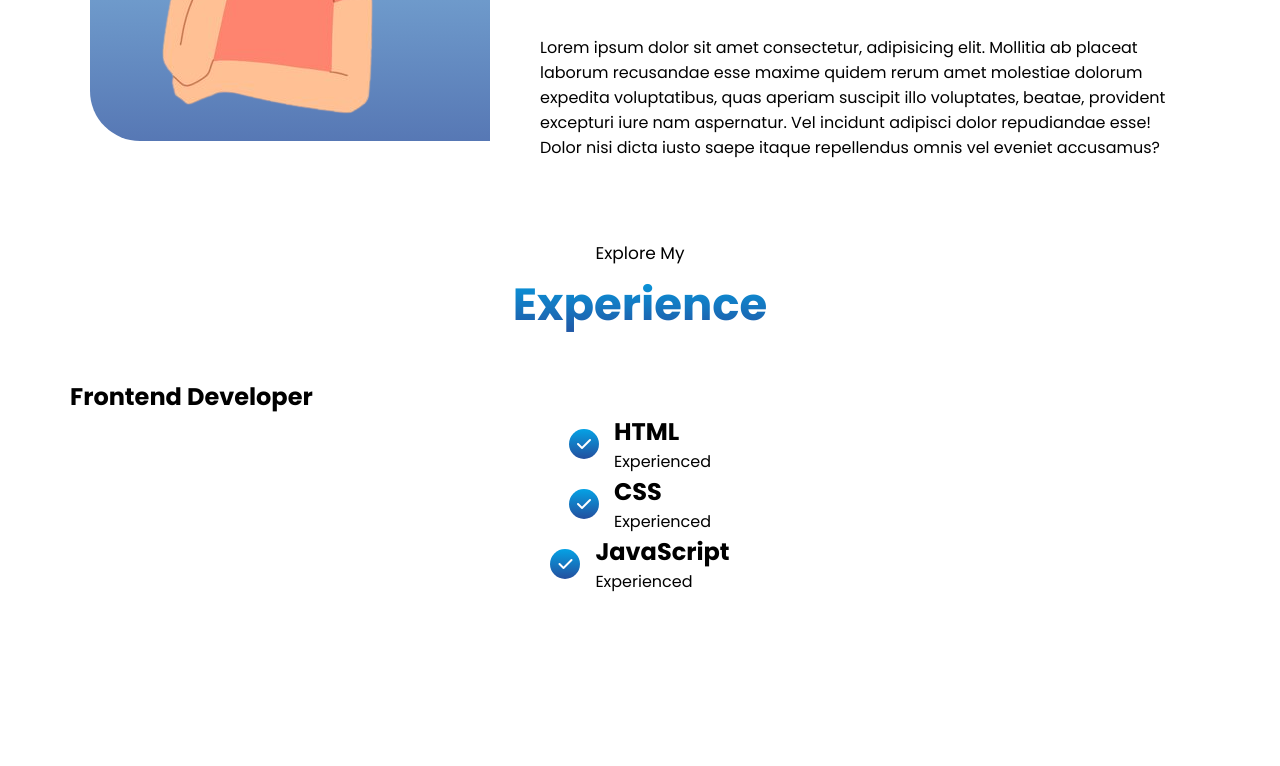
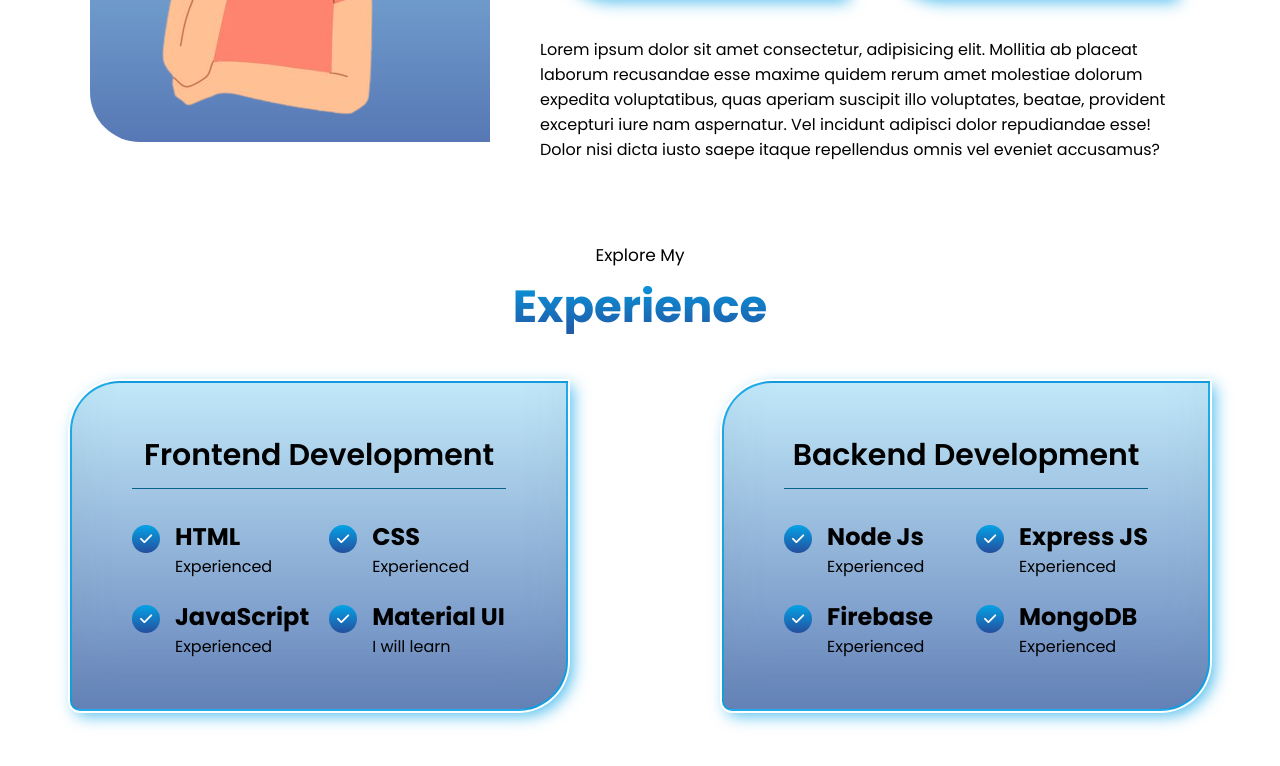
Before and after one commit to mahfuja5768/portfolio-website, a plain HTML site: page index.html in a window 1280 px wide. Shown: the part 1100-1866 px from the top of the page. Before the commit the page ends 1774 px from the top, so only its background shows below. Drawn offline with Linux system fonts and the light colour scheme.

Commit message:
add experience-section

```diff
--- a/css/style.css
+++ b/css/style.css
@@ -232,11 +232,22 @@ nav ul li > a:hover {
   gap: 10px;
 }
 .about-card{
-  border: 1px solid #04a2e5;
+
+  border: 2px solid #04a1e5da;
   padding: 30px 50px;
   text-align: center;
   border-top-right-radius: 50px;
   border-bottom-left-radius: 50px;
+  box-shadow:
+  inset 0 -3em 3em rgba(92, 121, 141, 0.1),
+  0 0 0 2px rgb(255, 255, 255),
+  0.3em 0.3em 1em #04a1e5b2;
+  transition: all 0.4s ease-in-out;
+}
+.about-card:hover{
+  background: linear-gradient(#04a1e53f, #244f9eb4);
+  transform: translateY(5px);
+  color: #fff;
 }
 .about-card i{
   background: linear-gradient(#04a2e5, #244f9e);
@@ -255,12 +266,16 @@ nav ul li > a:hover {
 /* experience-section */
 
 
-
+.items-content{
+  display: flex;
+  justify-content: space-between;
+  align-items: center;
+}
 .fa-check{
   background: linear-gradient(#04a2e5, #244f9e);
-  font-size: 16px;
+  font-size: 14px;
   color: #fff;
-  padding: 15px;
+  padding: 14px;
   width: 15px;
   height: 15px;
   border-radius: 50%;
@@ -268,13 +283,41 @@ nav ul li > a:hover {
   justify-content: center;
   align-items: center;
   margin-right: 15px;
+  margin-bottom: 20px;
+}
+.box{
+  border: 2px solid #04a1e5da;
+  border-top-left-radius: 50px;
+  border-bottom-right-radius: 50px;
+  border-bottom-left-radius: 10px;
+  background: linear-gradient(#04a1e53f, #244f9eb4);
+  padding: 50px 60px;
+  box-shadow:
+  inset 0 -3em 3em rgba(92, 121, 141, 0.1),
+  0 0 0 2px rgb(255, 255, 255),
+  0.3em 0.3em 1em #04a1e5b2;
+  transition: all 0.4s ease-in-out;
+}
+.box:hover{
+  background: linear-gradient(#04a1e567, #244f9ec4);
+  transform: translateY(5px);
+  color: #fff;
+}
+.sub-title{
+  margin-bottom: 30px;
+  font-size: 30px;
+  font-weight: 600;
+  text-align: center;
+  padding-bottom: 10px;
+  border-bottom: 1px solid #06648b;
 }
 .items{
-  display: flex;
-  flex-direction: column;
+  display: grid;
+  grid-template-columns: repeat(2, 1fr);
+  gap: 20px;
 }
 .item{
   display: flex;
-  justify-content: center;
+  justify-content: start;
   align-items: center;
 }
--- a/index.html
+++ b/index.html
@@ -125,7 +125,9 @@
         </div>
         <div class="experience-cards">
           <div class="experience-card">
-             <h2>Frontend Developer</h2>
+            <div class="items-content">
+              <div class="frontend box">
+              <h2 class="sub-title ">Frontend Development</h2>
               <div class="items">
               <div class="item">
                 <i class="fa-solid fa-check"></i>
@@ -148,6 +150,48 @@
                   <p>Experienced</p>
                </div>
                 </div>
+              <div class="item">
+                <i class="fa-solid fa-check"></i>
+                <div>
+                  <h2>Material UI</h2>
+                  <p>I will learn</p>
+               </div>
+                </div>
+              </div>
+            </div>
+             <div class="backend box">
+              <h2 class="sub-title ">Backend Development</h2>
+              <div class="items">
+              <div class="item">
+                <i class="fa-solid fa-check"></i>
+                <div>
+                  <h2>Node Js</h2>
+                  <p>Experienced</p>
+               </div>
+                </div>
+              <div class="item">
+                <i class="fa-solid fa-check"></i>
+                <div>
+                  <h2>Express JS</h2>
+                  <p>Experienced</p>
+               </div>
+                </div>
+              <div class="item">
+                <i class="fa-solid fa-check"></i>
+                <div>
+                  <h2>Firebase</h2>
+                  <p>Experienced</p>
+               </div>
+                </div>
+              <div class="item">
+                <i class="fa-solid fa-check"></i>
+                <div>
+                  <h2>MongoDB</h2>
+                  <p>Experienced</p>
+               </div>
+                </div>
+              </div>
+             </div>
            </div>
           </div>
         </div>
```
Lines whose indentation alone changed are shown as unchanged.
